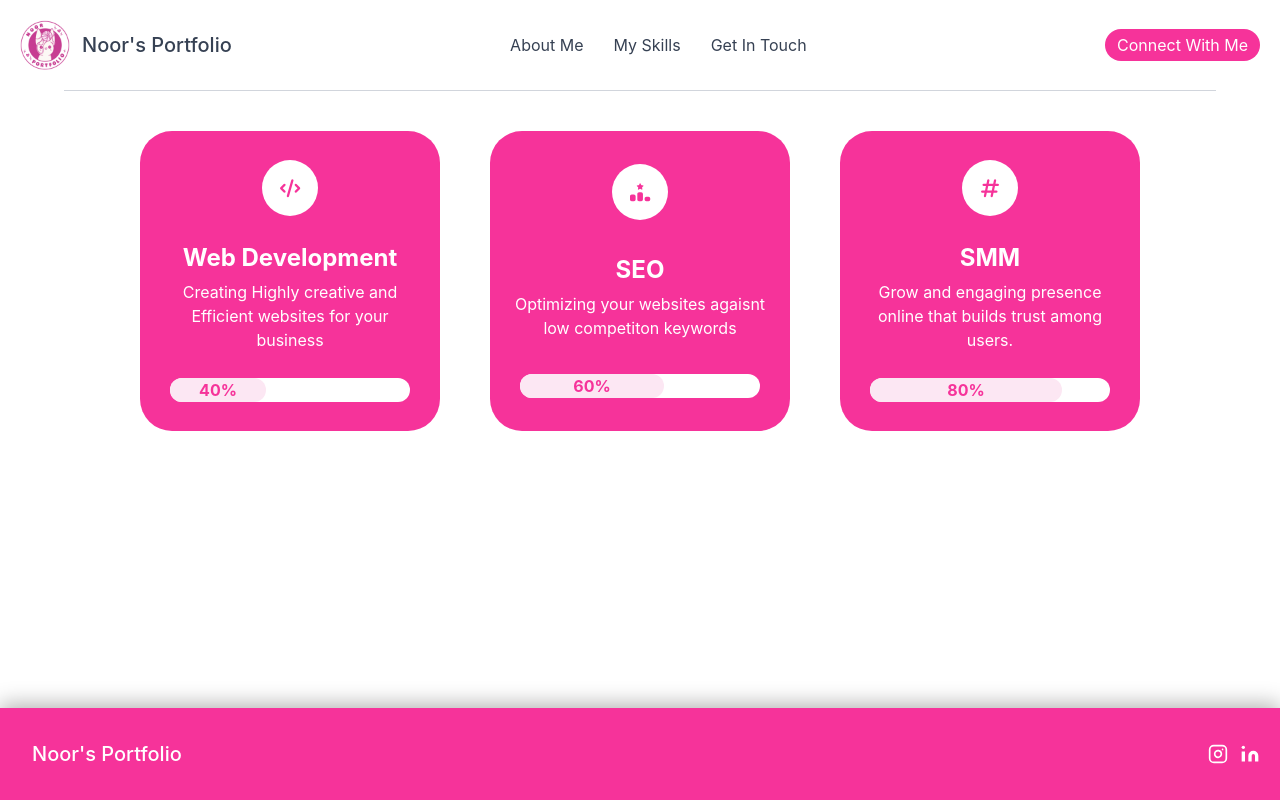
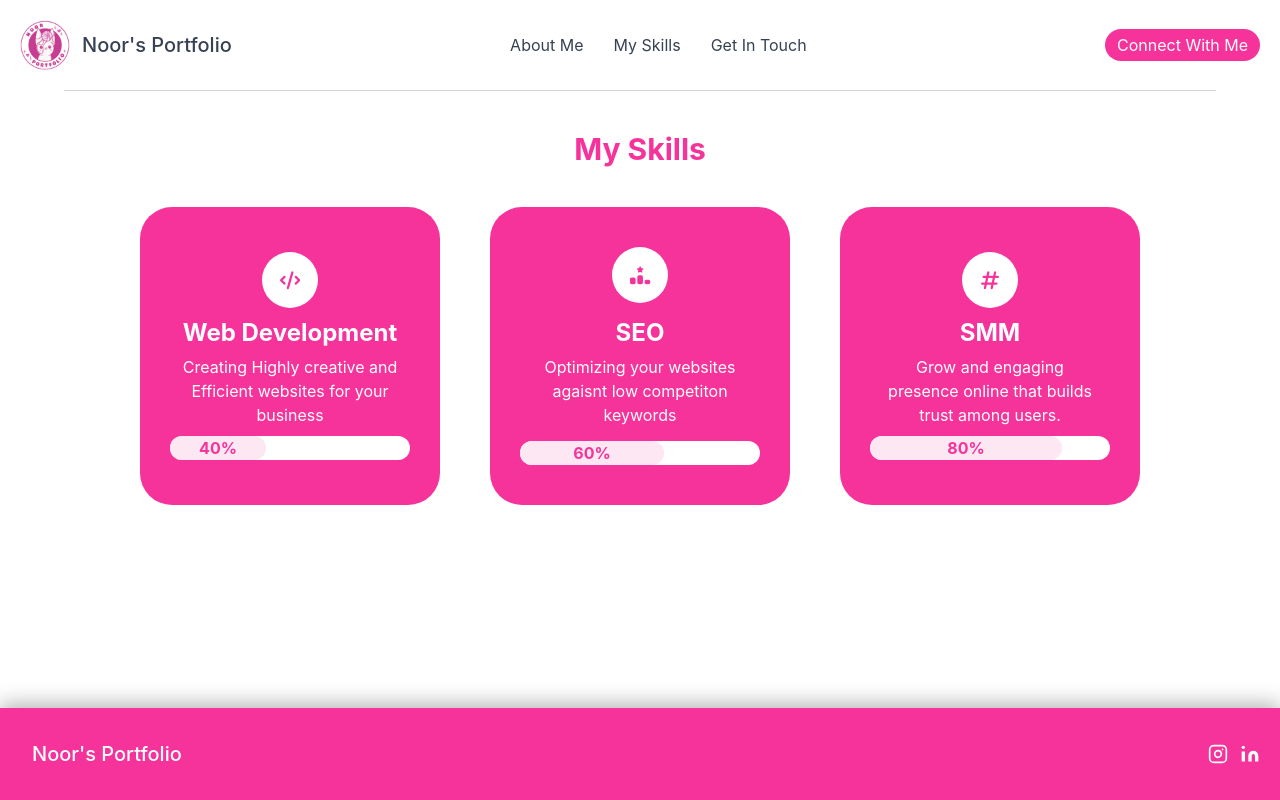
Before and after one commit to noorf-02/Noor-Portfolio, a React (Vite) app: page / in a window 1280 px wide. Built offline with nearby package versions, Linux system fonts and the light colour scheme.

Commit message:
responsive cards

```diff
--- a/src/components/ui/Spage.jsx
+++ b/src/components/ui/Spage.jsx
@@ -2,13 +2,68 @@ import React from "react";
 
 export default function Spage() {
   return (
+
+//     <div className="container w-[90%] mx-auto py-10 flex flex-col">
+
+//   <h1 className="text-3xl font-bold text-center pb-10 text-pink-500">My Skills</h1>
+
+//   <div className="flex flex-col items-center gap-6 lg:flex-row lg:justify-center lg:items-stretch lg:gap-[50px]">
+
+//     <div className="card justify-around bg-pink-500 w-[280px] sm:w-[300px] rounded-4xl p-10 flex flex-col items-center">
+//       <span className="text-pink-500 bg-white rounded-full w-14 h-14 flex items-center justify-center">
+//         <i className="fa-solid fa-code text-lg"></i>
+//       </span>
+//       <div className="flex flex-col items-center gap-1.5">
+//         <p className="text-white font-bold text-2xl">Web Development</p>
+//         <p className="text-center text-white">
+//           Creating Highly creative and Efficient websites for your business
+//         </p>
+//       </div>
+//       <div className="w-[15rem] bg-white rounded-full">
+//         <div className="h-full rounded-full bg-pink-100 w-[40%] font-bold text-pink-500 px-2.5 text-center">40%</div>
+//       </div>
+//     </div>
+
+//     <div className="card justify-around bg-pink-500 w-[280px] sm:w-[300px] rounded-4xl p-4 flex flex-col items-center">
+//       <span className="text-pink-500 bg-white rounded-full w-14 h-14 flex items-center justify-center">
+//         <i className="fa-solid fa-ranking-star text-lg"></i>
+//       </span>
+//       <div className="flex flex-col items-center gap-1.5">
+//         <p className="text-white font-bold text-2xl">SEO</p>
+//         <p className="text-center text-white">
+//           Optimizing your websites against low competition keywords
+//         </p>
+//       </div>
+//       <div className="w-[15rem] bg-white rounded-full">
+//         <div className="h-full rounded-full bg-pink-100 w-[60%] font-bold text-pink-500 px-2.5 text-center">60%</div>
+//       </div>
+//     </div>
+
+//     <div className="card justify-around bg-pink-500 w-[280px] sm:w-[300px] rounded-4xl p-4 flex flex-col items-center">
+//       <span className="text-pink-500 bg-white rounded-full w-14 h-14 flex items-center justify-center">
+//         <i className="fa-solid fa-hashtag text-lg"></i>
+//       </span>
+//       <div className="flex flex-col items-center gap-1.5">
+//         <p className="text-white font-bold text-2xl">SMM</p>
+//         <p className="text-center text-white">
+//           Grow an engaging presence online that builds trust among users.
+//         </p>
+//       </div>
+//       <div className="w-[15rem] bg-white rounded-full">
+//         <div className="h-full rounded-full bg-pink-100 w-[80%] font-bold text-pink-500 px-2.5 text-center">80%</div>
+//       </div>
+//     </div>
+
+//   </div>
+// </div>
+
     <div className="container w-[90%] mx-auto py-10 flex flex-col">
 
+    <h1 className="text-3xl font-bold text-center pb-10 text-pink-500">My Skills</h1>
 
+      <div className="skill-card flex flex-col lg:flex-row justify-center gap-[50px] lg:items-stretch items-center">
 
-      <div className="skill-card flex justify-center gap-[50px]">
-
-        <div className="card justify-around bg-pink-500 w-[300px] h-[300px] rounded-4xl p-4 flex flex-col items-center">
+        <div className="card justify-around bg-pink-500 w-[300px] rounded-4xl p-10 flex flex-col items-center">
           <span className="text-pink-500 bg-white rounded-full w-14 h-14 flex items-center justify-center">
               <i class="fa-solid fa-code text-lg"></i>
           </span>
@@ -24,7 +79,7 @@ export default function Spage() {
             </div>
         </div>
 
-        <div className="card justify-around bg-pink-500 w-[300px] h-[300px] rounded-4xl p-4 flex flex-col items-center">
+        <div className="card justify-around bg-pink-500 w-[300px] rounded-4xl p-10 flex flex-col items-center gap-3.5">
           <span className="text-pink-500 bg-white rounded-full w-14 h-14 flex items-center justify-center">
               <i class="fa-solid fa-ranking-star text-lg"></i>
           </span>
@@ -40,7 +95,7 @@ export default function Spage() {
             </div>
         </div>
 
-        <div className="card justify-around bg-pink-500 w-[300px] h-[300px] rounded-4xl p-4 flex flex-col items-center">
+        <div className="card justify-around bg-pink-500 w-[300px] rounded-4xl p-10 flex flex-col items-center">
           <span className="text-pink-500 bg-white rounded-full w-14 h-14 flex items-center justify-center">
               <i class="fa-solid fa-hashtag text-lg"></i>
           </span>
```
